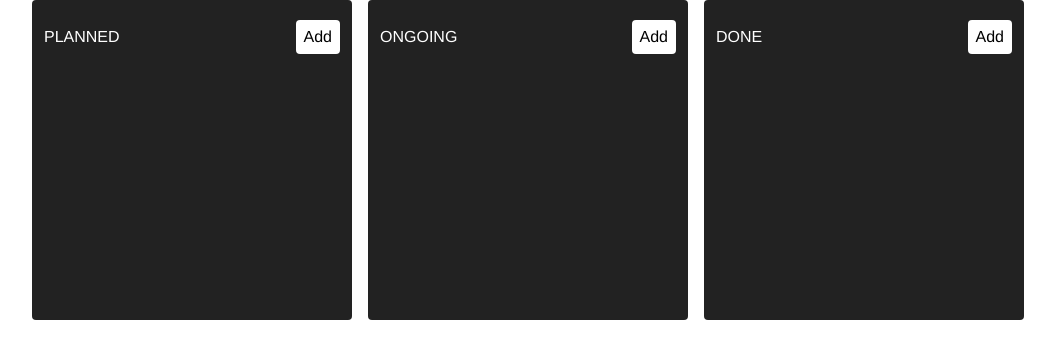
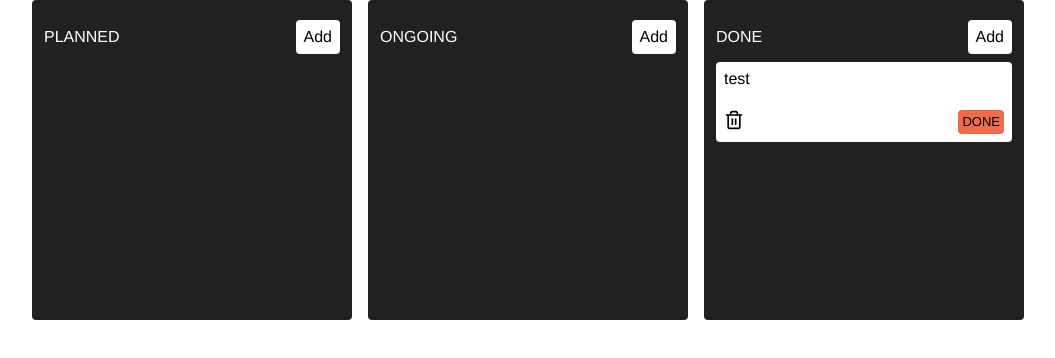
Before and after one commit to hazhirmohammadi/zustand, a React (Vite) app: page / in a window 1280 px wide. Shown: the top 358 px of the page, without its empty margins (112-1167 px from the left). Built offline with nearby package versions, Linux system fonts and the light colour scheme.

Commit message:
feat: drag and drop feature has been added

```diff
--- a/src/Store.js
+++ b/src/Store.js
@@ -1,7 +1,8 @@
 import {create} from "zustand";
 
 const store = (set) => ({
-       tasks: [{title: '', state: ''}],
+       tasks: [{title: 'test', state: 'DONE'}],
+       droppedTask:null,
        addTask: (title, state) => set((store) =>
            ({
               tasks: [...store.tasks, {title, state}
@@ -11,6 +12,7 @@ const store = (set) => ({
            ({
               tasks: store.tasks.filter((task) => task.title !== title)
            })),
+       setDraggedTask:(title)=>set({DraggedTask:title}),
     }
 );
 
--- a/src/components/Column.jsx
+++ b/src/components/Column.jsx
@@ -5,29 +5,37 @@ import {useState} from "react";
 
 
 export default function Column({state}) {
-   const [text,setText]=useState('');
-   const [open,setOpen]=useState(false);
+   const [text, setText] = useState('');
+   const [open, setOpen] = useState(false);
 
    const tasks = useStore((store) =>
        store.tasks.filter(task => task.state === state)
    );
    console.log(tasks);
    // eslint-disable-next-line react/prop-types
-   const addTask=useStore((store)=>store.addTask);
+   const addTask = useStore((store) => store.addTask);
 
-   return <div className=" column">
+   return <div
+       className=" column"
+       onDragOver={(e) => {
+          e.preventDefault();
+       }}
+       onDrop={() => {
+          setDraggedTask(null)
+          console.log("Dropped");}}
+   >
       <div className="titleWrapper">
          <p>{state}</p>
-         <button onClick={()=>setOpen(true)}>Add</button>
+         <button onClick={() => setOpen(true)}>Add</button>
       </div>
       {tasks.map((task) => (
           <Tack key={task.title} title={task.title}/>
       ))}
       {open && <div className="Modal">
          <div className="modalContent">
-               <input onChange={e=>setText(e.target.value)} value={text} type="text"/>
-               <button onClick={()=>{
-                  addTask(text,state);
+            <input onChange={e => setText(e.target.value)} value={text} type="text"/>
+            <button onClick={() => {
+               addTask(text, state);
                setText('');
                setOpen(false);
             }}>
--- a/src/components/Tack.jsx
+++ b/src/components/Tack.jsx
@@ -8,14 +8,17 @@ export default function Tack({title}) {
    const task = useStore((store) =>
        store.tasks.find(task => task.title === title)
    );
+   const setDraggedTask = useStore((store) => store.setDraggedTask);
    const deleteTask = useStore((store) => store.deleteTask);
 
    return (
-       <div className="task">
+       <div className="task" draggable onDragStart={
+          () => {setDraggedTask(task.title)
+       }}>
           <div>{task.title}</div>
           <div className="bottomWrapper">
              <div>
-                <img src={trash} alt="" onClick={()=>deleteTask(task.title)}/>
+                <img src={trash} alt="" onClick={() => deleteTask(task.title)}/>
              </div>
              <div className={classNames("status", task.state)}>{task.state}</div>
           </div>
```
Lines whose indentation alone changed are shown as unchanged.
